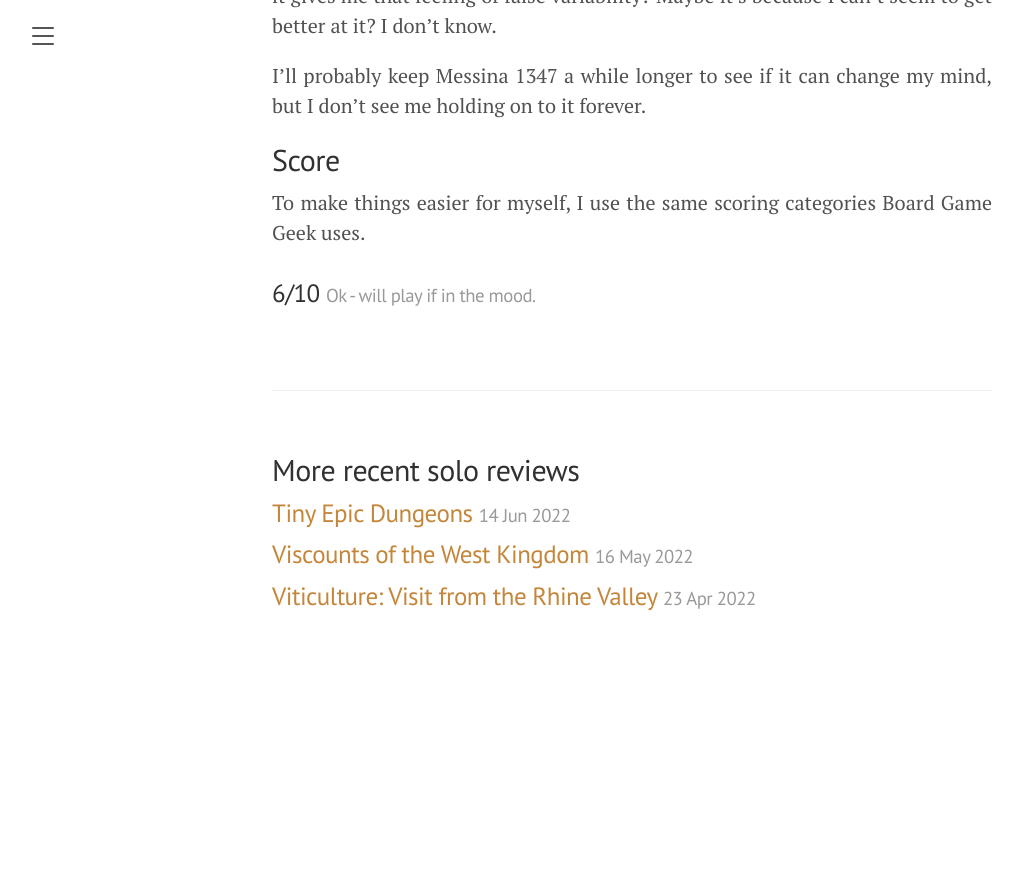
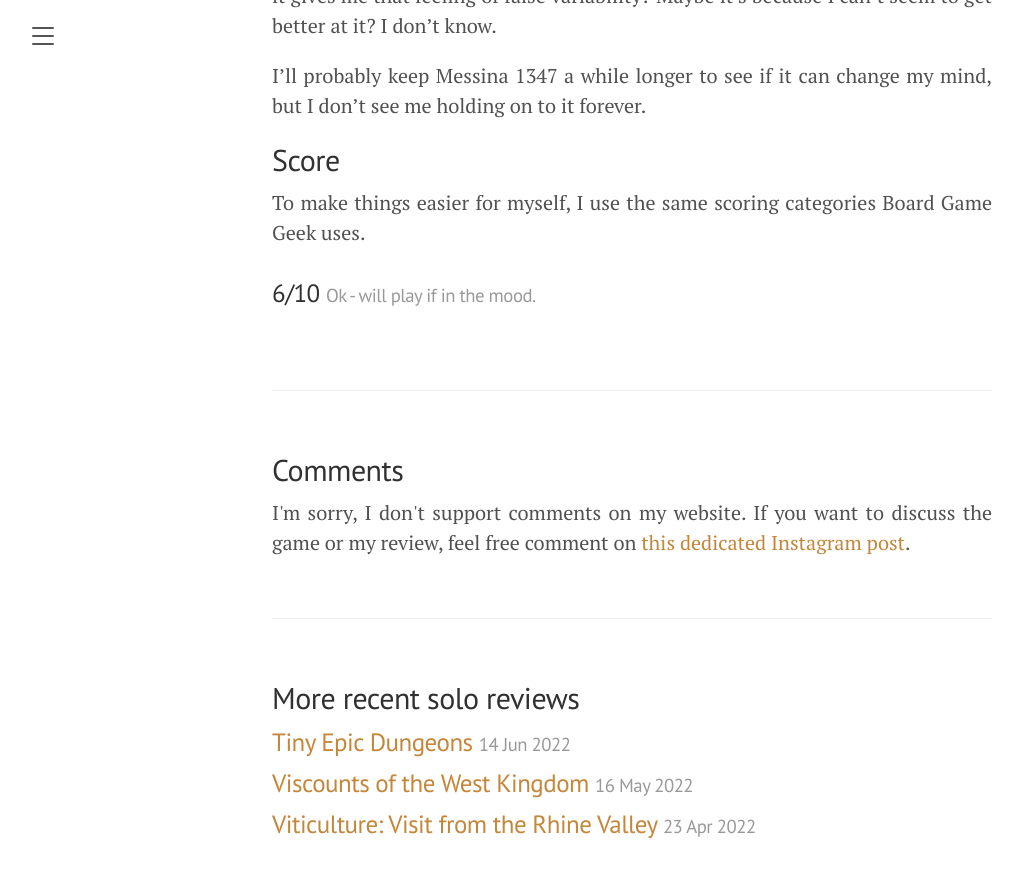
Before and after one commit to singlemeeple/singlemeeple.github.io, a Jekyll site: the page built from _posts/2022-08-10-messina-1347-a-solo-review.md, in a window 1280 px wide and 900 px high, scrolled down 13135 px. Shown: the top 878 px of the window, without its empty margins (8-1031 px from the left). Built offline with Jekyll 4.4.1, drawn with Linux system fonts in a browser that asks for light colours; before the commit the page ends 13807 px from its top, so only the background shows below that; some of the changed lines change nothing that is shown.

Commit message:
Add Instagram link to Messina 1347 review

```diff
--- a/_posts/2022-08-10-messina-1347-a-solo-review.md
+++ b/_posts/2022-08-10-messina-1347-a-solo-review.md
@@ -5,7 +5,7 @@ description: "In the category of very aptly named games, I present to you Messin
 thumbnail: /public/images/reviews/messina-1347/messina-1347-a-solo-review.jpg
 social_image: /public/images/reviews/messina-1347/social.jpg
 category: review
-instagram:
+instagram: https://www.instagram.com/p/ChG4E6qs7gW/
 score: 6
 ---
 
```
